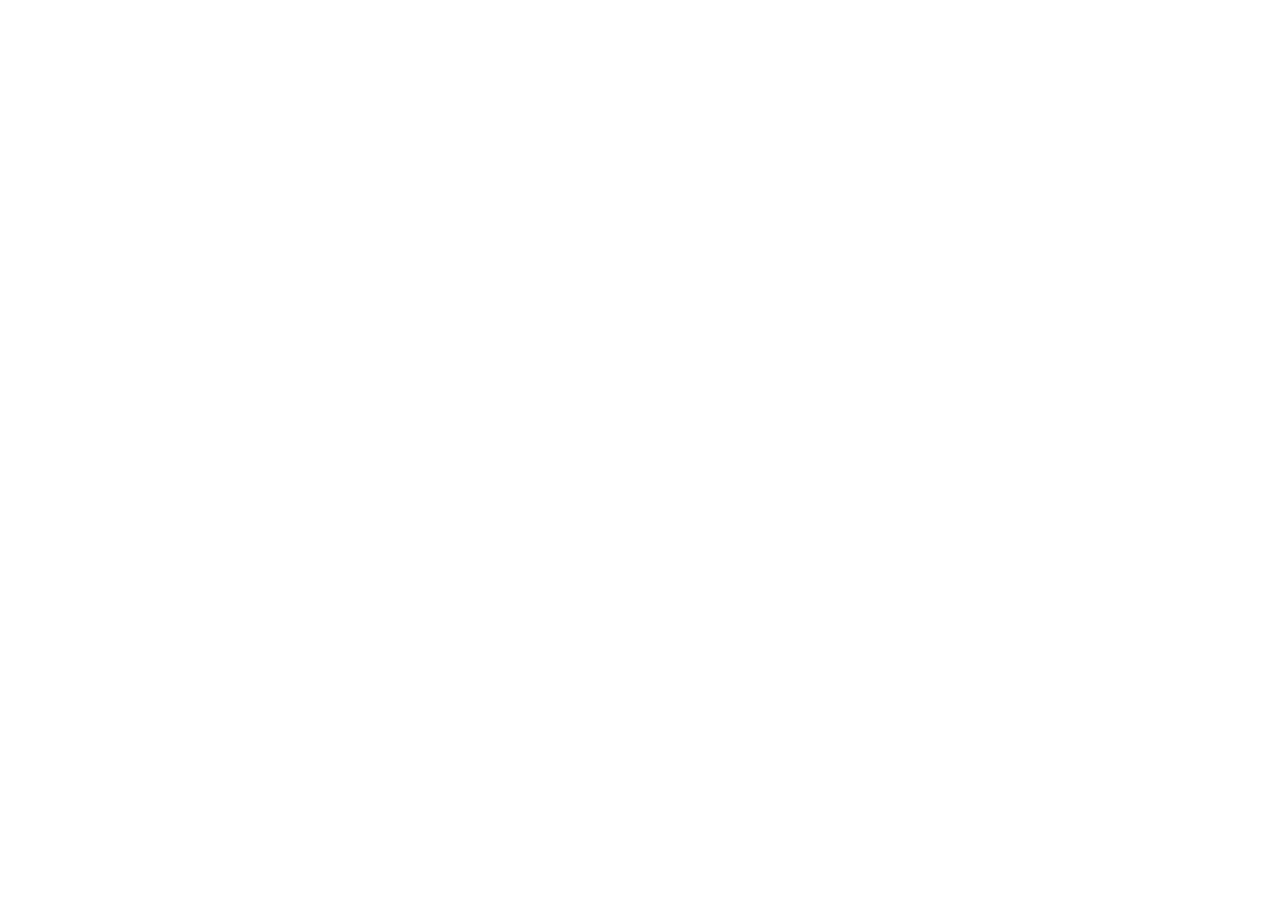
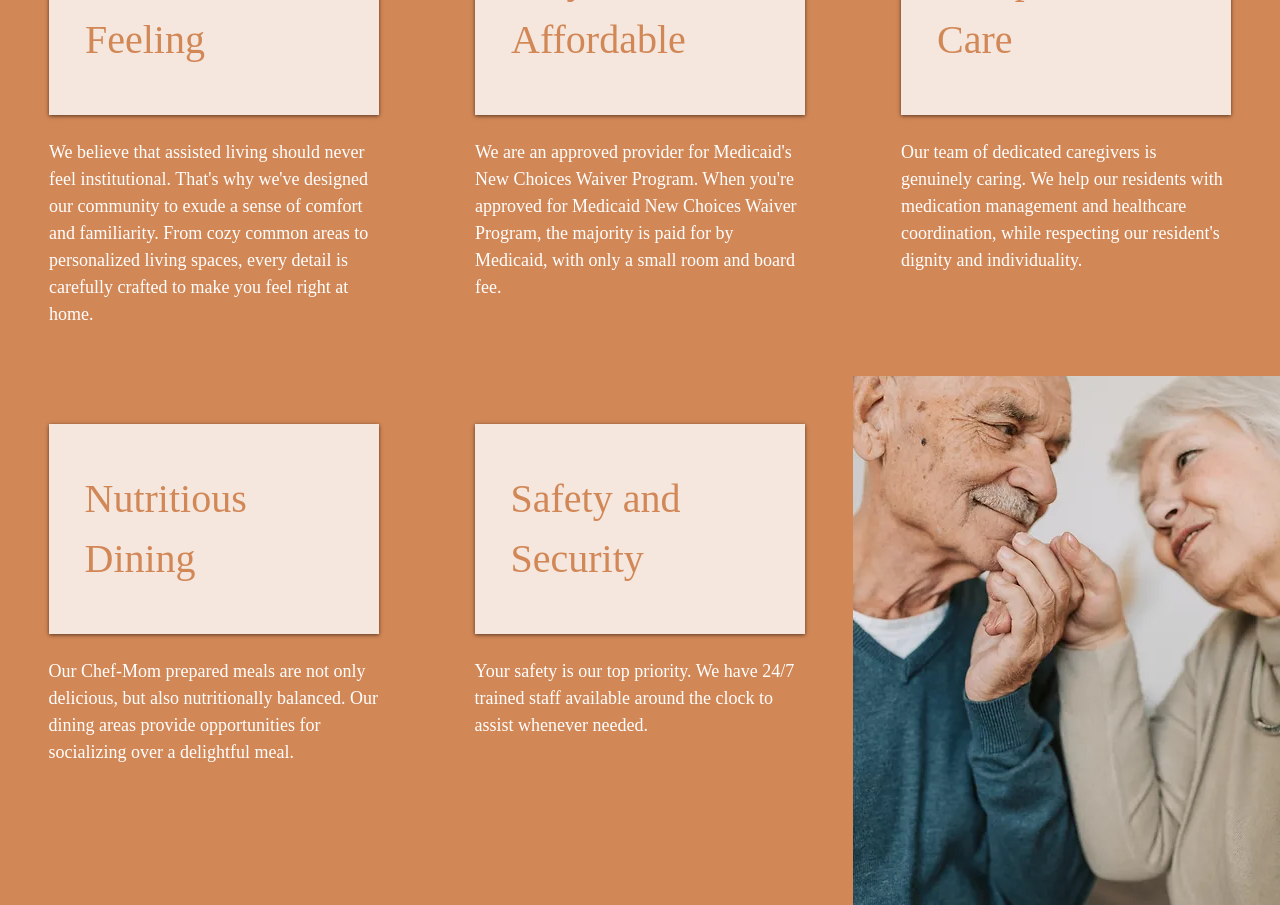
Before and after one commit to RysonShalvis/RoseCrest-Website, a React (Vite) app: page / in a window 1280 px wide. Shown: the part 2920-3825 px from the top of the page. Before the commit the page ends 2777 px from the top, so only its background shows below. Built offline with nearby package versions, Linux system fonts and the light colour scheme.

Commit message:
add card section

```diff
--- /dev/null
+++ b/src/components/Card.jsx
@@ -0,0 +1,20 @@
+import "../scss/_card.scss";
+import PropTypes from "prop-types";
+
+const Card = ({ title, children }) => {
+  return (
+    <div className="card">
+      <div className="card-container">
+        <h2>{title}</h2>
+      </div>
+      <p>{children}</p>
+    </div>
+  );
+};
+
+Card.propTypes = {
+  children: PropTypes.string,
+  title: PropTypes.string,
+};
+
+export default Card;
--- a/src/components/LandingPage.jsx
+++ b/src/components/LandingPage.jsx
@@ -6,7 +6,9 @@
 import splitImageTwo from "../media/section-two-image.webp";
 import splitImageLeft from "../media/section-three-left-image.webp";
 import splitImageBottom from "../media/section-three-bottom-image.webp";
+import cardImage from "../media/card-image.webp";
 import Button from "./Button";
+import Card from "./Card";
 
 const LandingPage = () => {
   const sectionOneTitle =
@@ -77,7 +79,39 @@
           <img src={splitImageBottom} alt="" />
         </div>
       </div>
-      <Banner><p>Why Choose Our Assisted Living Home?</p></Banner>
+      <Banner>
+        <p>Why Choose Our Assisted Living Home?</p>
+      </Banner>
+      <div className="card-layout">
+        <Card title="A True Home Feeling">
+          We believe that assisted living should never feel institutional.
+          That&apos;s why we&apos;ve designed our community to exude a sense of
+          comfort and familiarity. From cozy common areas to personalized living
+          spaces, every detail is carefully crafted to make you feel right at
+          home.
+        </Card>
+        <Card title="Very Affordable">
+          We are an approved provider for Medicaid&apos;s New Choices Waiver
+          Program. When you&apos;re approved for Medicaid New Choices Waiver
+          Program, the majority is paid for by Medicaid, with only a small room
+          and board fee.
+        </Card>
+        <Card title="Compassionate Care">
+          Our team of dedicated caregivers is genuinely caring. We help our
+          residents with medication management and healthcare coordination,
+          while respecting our resident&apos;s dignity and individuality.
+        </Card>
+        <Card title="Nutritious Dining">
+          Our Chef-Mom prepared meals are not only delicious, but also
+          nutritionally balanced. Our dining areas provide opportunities for
+          socializing over a delightful meal.
+        </Card>
+        <Card title="Safety and Security">
+          Your safety is our top priority. We have 24/7 trained staff available
+          around the clock to assist whenever needed.
+        </Card>
+        <img src={cardImage} />
+      </div>
     </div>
   );
 };
--- /dev/null
+++ b/src/scss/_card.scss
@@ -0,0 +1,34 @@
+@import "./variables";
+
+.card-layout {
+    display: flex;
+    flex-wrap: wrap;
+    background-color: $primaryColor;
+    justify-content: center;
+}
+
+.card {
+  width: 330px;
+  margin: 48px;
+
+  .card-container {
+    padding: 24px;
+    display: flex;
+    justify-content: center;
+    align-items: center;
+    height: 210px;
+    width: 100%;
+    font-size: $mediumFont;
+    line-height: 1.5em;
+    background-color: $primaryColorTwentyFive;
+    color: $primaryColor;
+    box-shadow: 0 1px 4px rgba(0, 0, 0, 0.6);
+    margin-bottom: 24px;
+  }
+
+  p {
+    color: $secondaryColor;
+    line-height: 1.5em;
+    font-size: $xsFont;
+  }
+}
--- a/src/scss/_landing-page.scss
+++ b/src/scss/_landing-page.scss
@@ -3,6 +3,7 @@
 .landing-page {
   .gradient-banner {
     height: 200px;
+    background-color: $primaryColorTen;
 
     .text-container {
       display: flex;
@@ -21,11 +22,11 @@
     }
 
     .gradient-one {
-      opacity: 25%;
+      background-color: $primaryColorTwentyFive;
     }
 
     .gradient-two {
-      opacity: 50%;
+      background-color: $primaryColorFifty;
     }
   }
 
--- a/src/scss/_variables.scss
+++ b/src/scss/_variables.scss
@@ -4,7 +4,9 @@
 $backgroundColor: $secondaryColor;
 $textColor: $primaryColor;
 
-$primaryColorFifty: rgba($primaryColor, 0.5);
+$primaryColorFifty: rgb(232, 196, 173);
+$primaryColorTwentyFive: rgb(245, 231, 222);
+$primaryColorTen: rgb(249, 241, 235);
 
 $spacing: 12px;
 $headerSpacing: 78px;
```
Also changed, not shown: src/media/card-image.webp (added).
